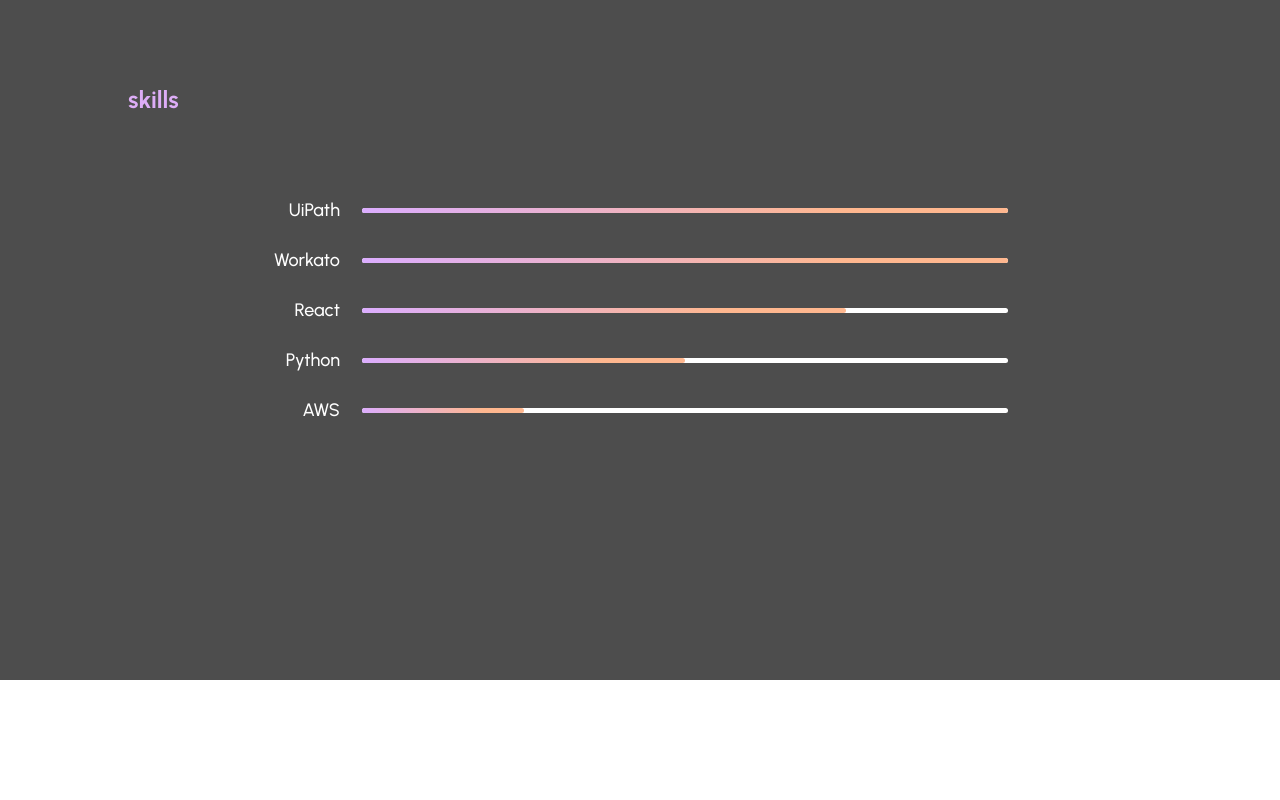
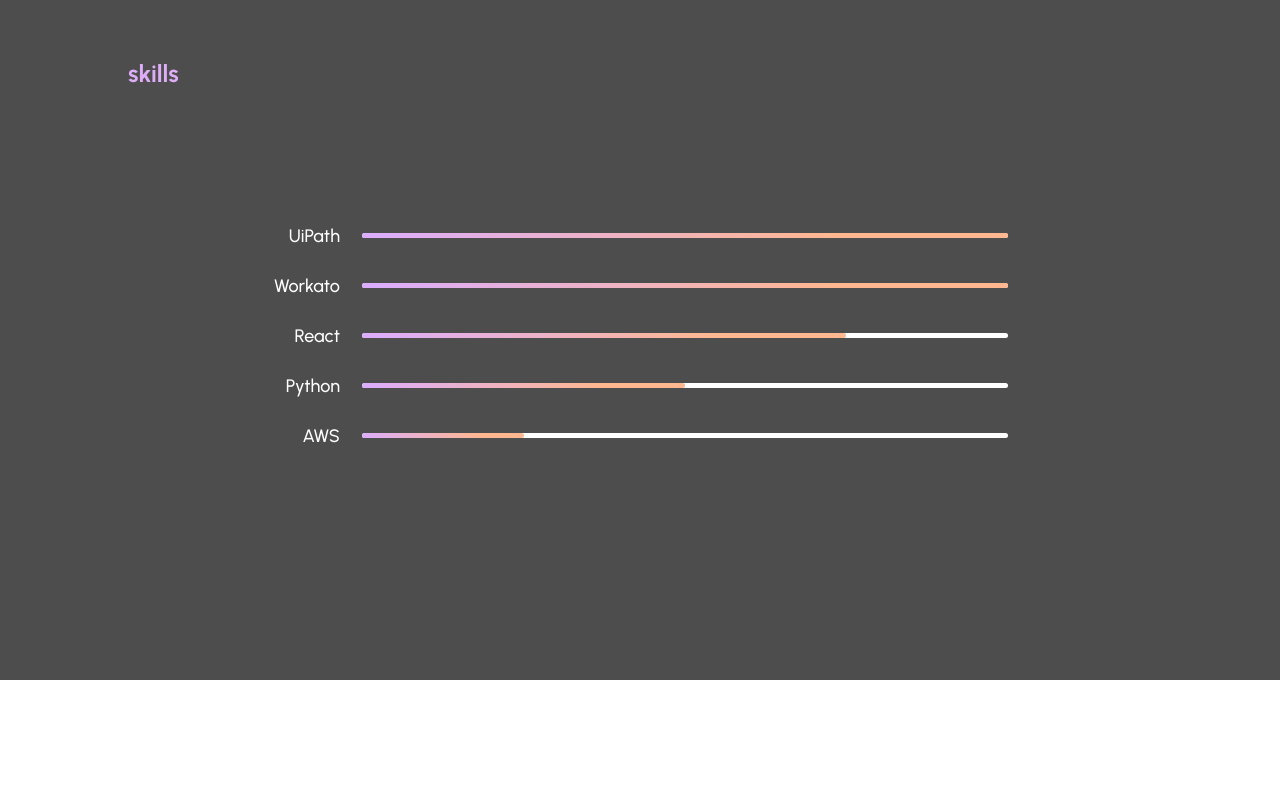
Before and after one commit to joshkotrous/personal-website-v2, a React (Create React App) app: page / in a window 1280 px wide. Shown: the part 1840-2640 px from the top of the page. Built offline with nearby package versions, Linux system fonts and the light colour scheme.

Commit message:
updated margins

```diff
--- a/src/assets/section.css
+++ b/src/assets/section.css
@@ -21,4 +21,5 @@
   display: flex;
   justify-content: center;
   flex-wrap: wrap;
+  margin-top: 10%;
 }
--- a/src/assets/skills.css
+++ b/src/assets/skills.css
@@ -3,7 +3,6 @@
   justify-content: center;
   flex-wrap: wrap;
   width: 100%;
-  margin-top: 5%;
 }
 
 .skillHeadersContainer {
--- a/src/components/sections/Projects.jsx
+++ b/src/components/sections/Projects.jsx
@@ -12,7 +12,7 @@
   ];
 
   return (
-    <div style={{ marginTop: "10%" }}>
+    <div>
       {projectsList.map((item, index) => {
         return (
           <div key={index + "-project"} className="projectContainer">
```
